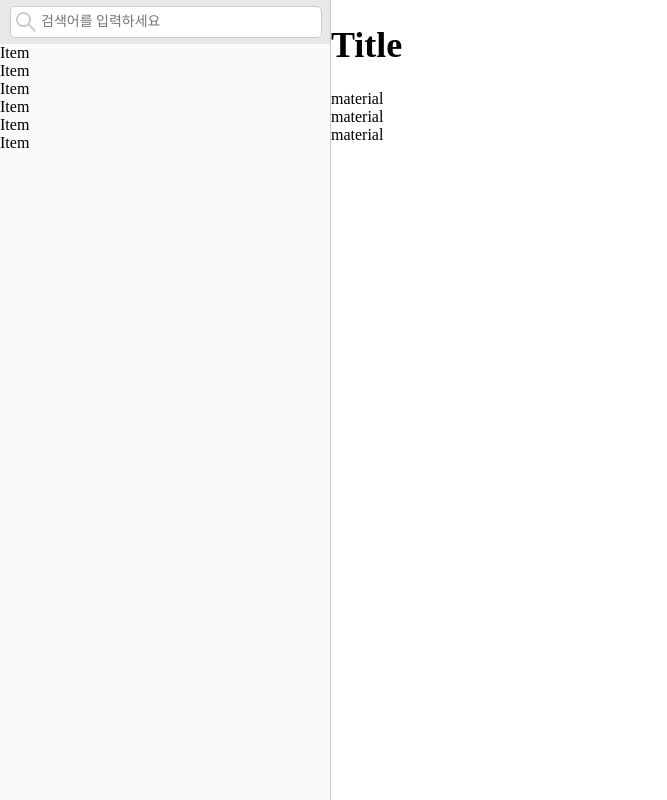
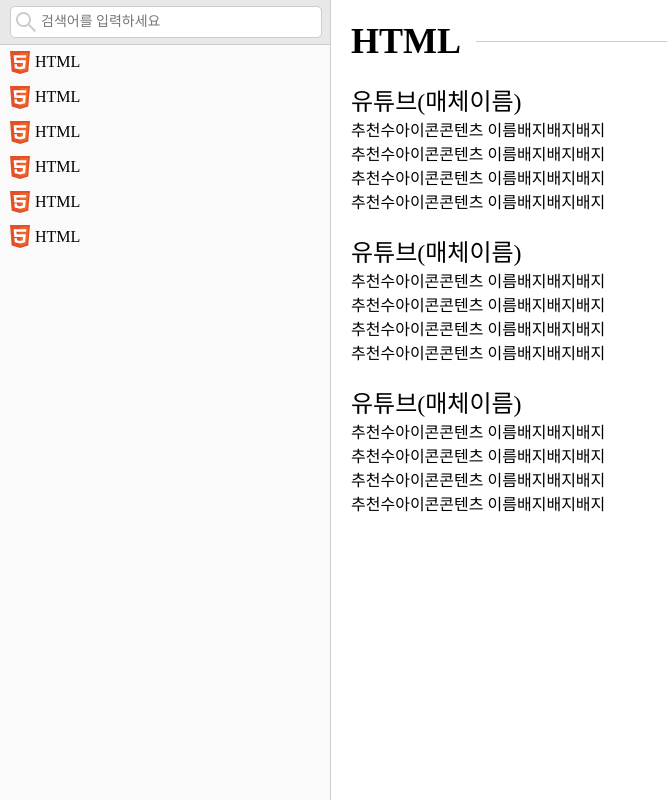
Before and after one commit to sangwoo-sean/programming-materials, a Vue app: page / in a window 1280 px wide. Shown: the whole page, without its empty margins (0-667 px from the left). Built offline with nearby package versions, Linux system fonts and the light colour scheme.

Commit message:
Main Area Items

```diff
--- a/src/App.vue
+++ b/src/App.vue
@@ -23,12 +23,30 @@ export default {
   --main-color-7: #AAAAAA;
   --main-color-9: #333333;
 }
+
+h1, h2, h3, h4, h5, h6 { margin: 0; }
 h1 {font-size: 36px;}
 h2 {font-size: 32px;}
 h3 {font-size: 28px;}
 h4 {font-size: 24px;}
 h5 {font-size: 20px;}
 h6 {font-size: 16px;}
+
+h1 {
+  display: flex;
+  align-items: center;
+}
+h4, h5, h6 {
+  font-weight: normal;
+}
+h1::after {
+  content: '';
+  height: 1px;
+  flex-grow: 1;
+  margin-left: 15px;
+  width: 100%;
+  background: var(--main-color-5);
+}
 
 body {
   margin: 0;
--- a/src/components/Item.vue
+++ /dev/null
@@ -1,15 +0,0 @@
-<template>
-  <div>
-    Item
-  </div>
-</template>
-
-<script>
-export default {
-  name: "Item"
-}
-</script>
-
-<style scoped>
-
-</style>
--- a/src/components/ItemList.vue
+++ /dev/null
@@ -1,22 +0,0 @@
-<template>
-  <div>
-    <Item />
-    <Item />
-    <Item />
-    <Item />
-    <Item />
-    <Item />
-  </div>
-</template>
-
-<script>
-import Item from "@/components/Item";
-export default {
-  name: "ItemList",
-  components: {Item}
-}
-</script>
-
-<style scoped>
-
-</style>
--- /dev/null
+++ b/src/components/Language.vue
@@ -0,0 +1,26 @@
+<template>
+  <div class="item">
+    <img src="@/assets/html.svg" alt="i" width="20">
+    <span>HTML</span>
+  </div>
+</template>
+
+<script>
+export default {
+  name: "Item"
+}
+</script>
+
+<style scoped>
+.item {
+  display: flex;
+  align-items: center;
+  padding: 6px 10px;
+}
+.item:hover {
+  background: var(--main-color-3);
+}
+span {
+  margin-left: 5px;
+}
+</style>
--- /dev/null
+++ b/src/components/LanguageList.vue
@@ -0,0 +1,22 @@
+<template>
+  <div>
+    <Language />
+    <Language />
+    <Language />
+    <Language />
+    <Language />
+    <Language />
+  </div>
+</template>
+
+<script>
+import Language from "@/components/Language";
+export default {
+  name: "LanguageList",
+  components: {Language}
+}
+</script>
+
+<style scoped>
+
+</style>
--- a/src/components/Main.vue
+++ b/src/components/Main.vue
@@ -1,6 +1,6 @@
 <template>
-  <div class="container">
-    <h1>Title</h1>
+  <div class="main">
+    <h1>HTML</h1>
     <material />
     <material />
     <material />
@@ -16,7 +16,11 @@ export default {
 </script>
 
 <style scoped>
-.container {
+.main {
   flex: 1;
+  padding: 20px;
+}
+h1 {
+  margin-bottom: 20px;
 }
 </style>
--- a/src/components/Material.vue
+++ b/src/components/Material.vue
@@ -1,13 +1,24 @@
 <template>
-  <div>material</div>
+  <div class="material">
+    <h4>유튜브(매체이름)</h4>
+    <material-item />
+    <material-item />
+    <material-item />
+    <material-item />
+  </div>
 </template>
 
 <script>
+import MaterialItem from "@/components/MaterialItem";
 export default {
-  name: "Material"
+  name: "Material",
+  components: {MaterialItem}
 }
 </script>
 
 <style scoped>
-
+.material {
+  margin-top: 10px;
+  margin-bottom: 20px;
+}
 </style>
--- /dev/null
+++ b/src/components/MaterialItem.vue
@@ -0,0 +1,29 @@
+<template>
+  <div class="material-item">
+    <div>추천수</div>
+    <div>아이콘</div>
+    <div>콘텐츠 이름</div>
+    <div class="badges">
+      <div>배지</div>
+      <div>배지</div>
+      <div>배지</div>
+    </div>
+  </div>
+</template>
+
+<script>
+export default {
+  name: "MaterialItem"
+}
+</script>
+
+<style scoped>
+.material-item {
+  display: flex;
+  align-items: center;
+}
+.badges {
+  display: flex;
+  align-items: center;
+}
+</style>
--- a/src/components/SearchArea.vue
+++ b/src/components/SearchArea.vue
@@ -17,6 +17,7 @@ export default {
 .search-area {
   background: var(--main-color-3);
   padding: 6px 10px;
+  border-bottom: solid 1px var(--main-color-5);
 }
 .search-bar {
   background: white;
--- a/src/components/Sidebar.vue
+++ b/src/components/Sidebar.vue
@@ -1,21 +1,21 @@
 <template>
-  <div class="container">
+  <div class="sidebar">
     <search-area />
-    <item-list />
+    <language-list />
   </div>
 </template>
 
 <script>
 import SearchArea from "@/components/SearchArea";
-import ItemList from "@/components/ItemList";
+import LanguageList from "@/components/LanguageList";
 export default {
   name: "Sidebar",
-  components: {ItemList, SearchArea}
+  components: {LanguageList, SearchArea}
 }
 </script>
 
 <style scoped>
-.container {
+.sidebar {
   min-width: 330px;
   background: var(--main-color-1);
   border-right: solid 1px var(--main-color-5);
```
Also changed, not shown: src/assets/html.svg (added).
